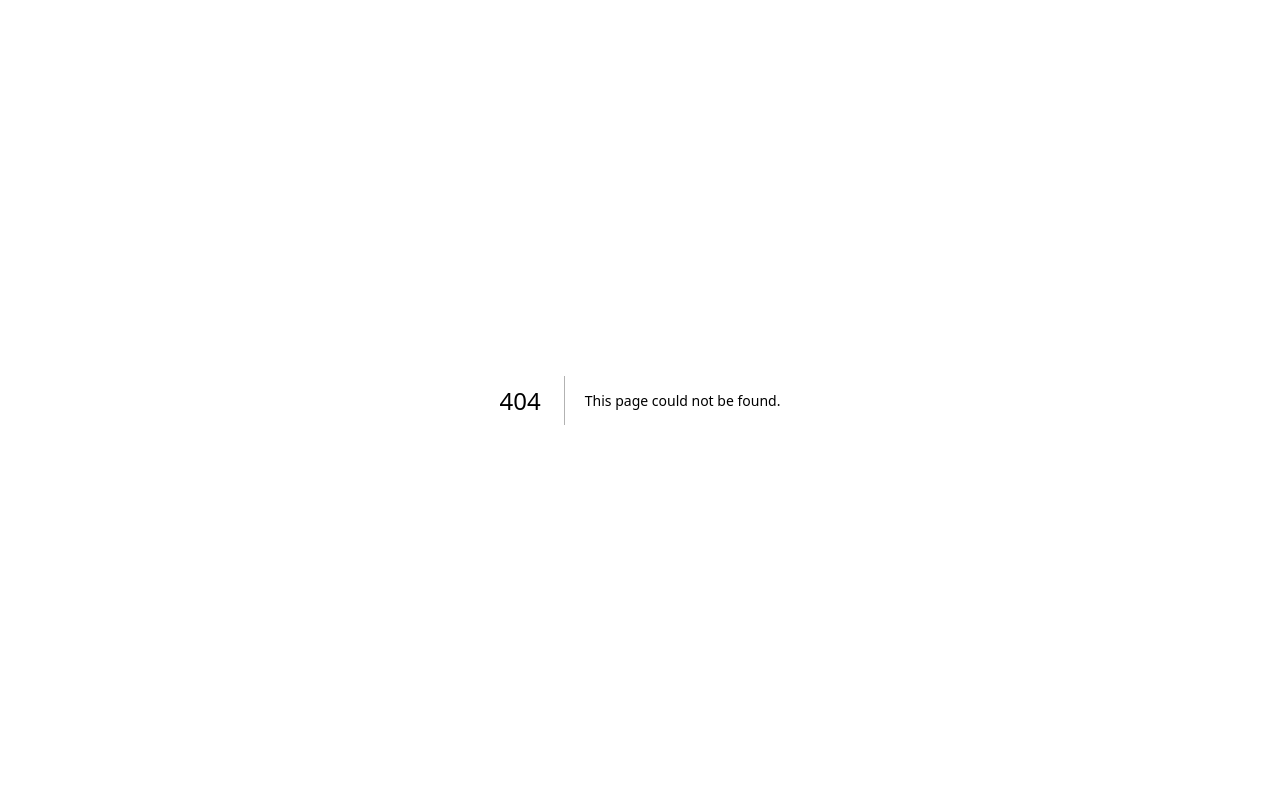
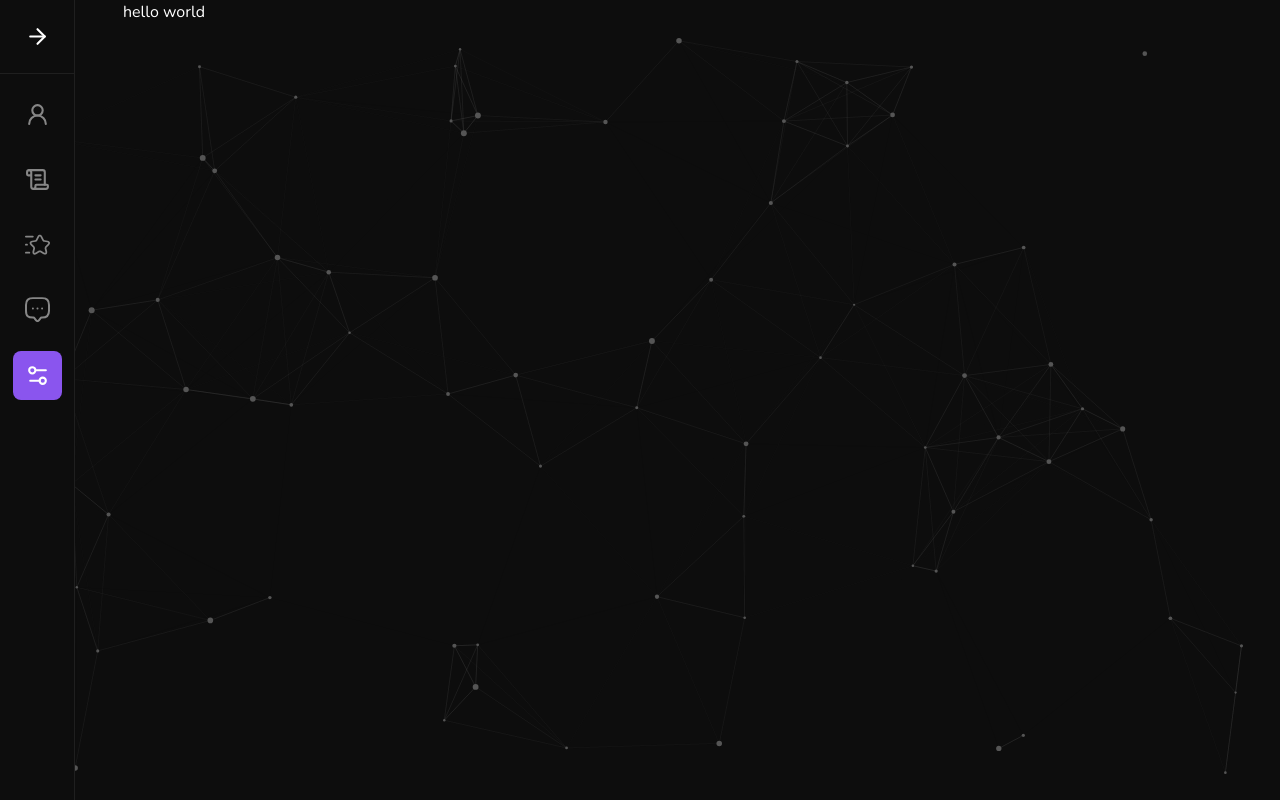
Before and after one commit to daviaxs/portfolio-v2, a Next.js app: page /app/settings in a window 1280 px wide. Before the commit this address had no page. Built offline with nearby package versions, Linux system fonts and the light colour scheme.

Commit message:
feat: Add Settings page component

```diff
--- /dev/null
+++ b/src/app/app/settings/page.tsx
@@ -0,0 +1,3 @@
+export default function Settings() {
+  return <div>hello world</div>
+}
```
